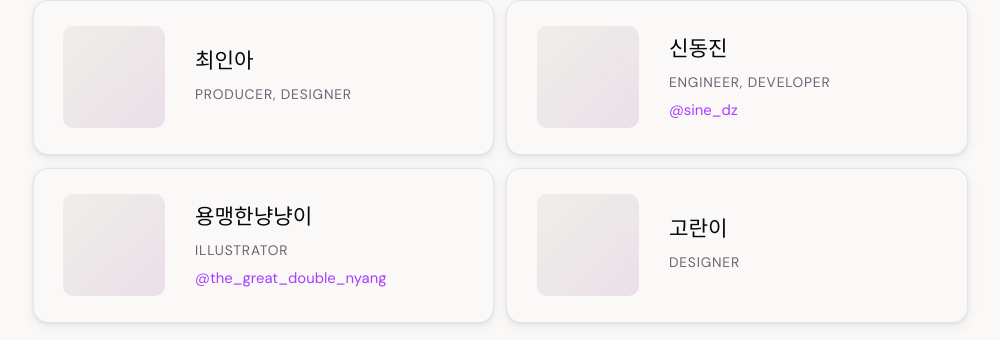
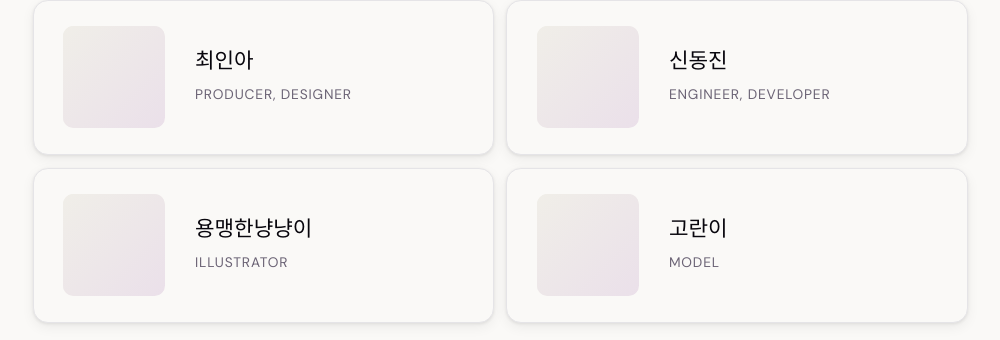
Before and after one commit to catsball/catsball.github.io, a React (Vite) app: page / in a window 1280 px wide. Shown: the part 939-1279 px from the top of the page, without its empty margins (140-1140 px from the left). Built offline with nearby package versions, Linux system fonts and the light colour scheme.

Commit message:
add an instagram link for Prod. Choi

```diff
--- a/src/data.ts
+++ b/src/data.ts
@@ -35,26 +35,26 @@ export const members: MemberItem[] = [
     name: "최인아",
     role: "Producer, Designer",
     contact: "",
-    link: "",
+    link: "https://instagram.com/olnolr",
     photo: "",
   },
   {
     name: "신동진",
     role: "Engineer, Developer",
-    contact: "@sine_dz",
+    contact: "",
     link: "https://instagram.com/sine_dz",
     photo: "",
   },
   {
     name: "용맹한냥냥이",
     role: "Illustrator",
-    contact: "@the_great_double_nyang",
+    contact: "",
     link: "https://instagram.com/the_great_double_nyang",
     photo: "",
   },
   {
     name: "고란이",
-    role: "Designer",
+    role: "Model",
     contact: "",
     link: "",
     photo: "",
```
